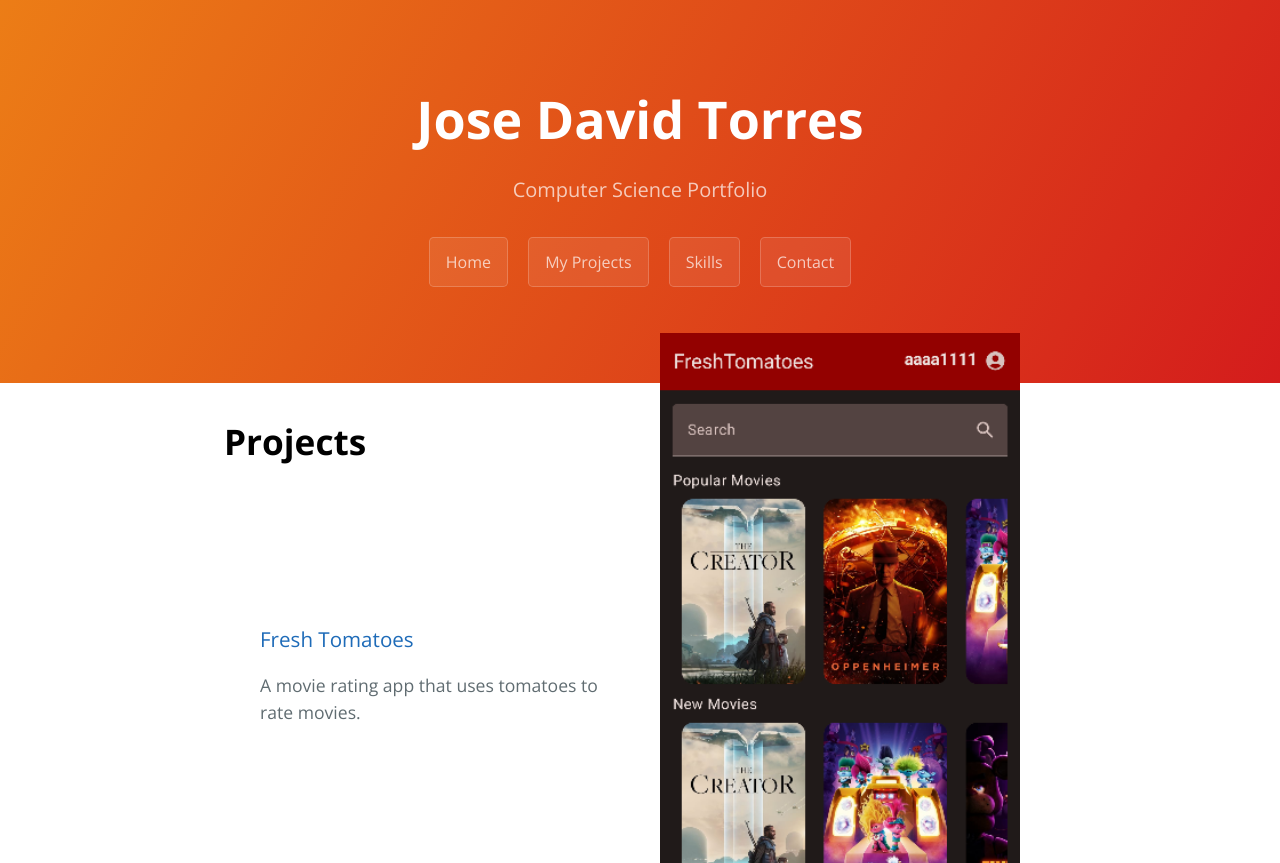
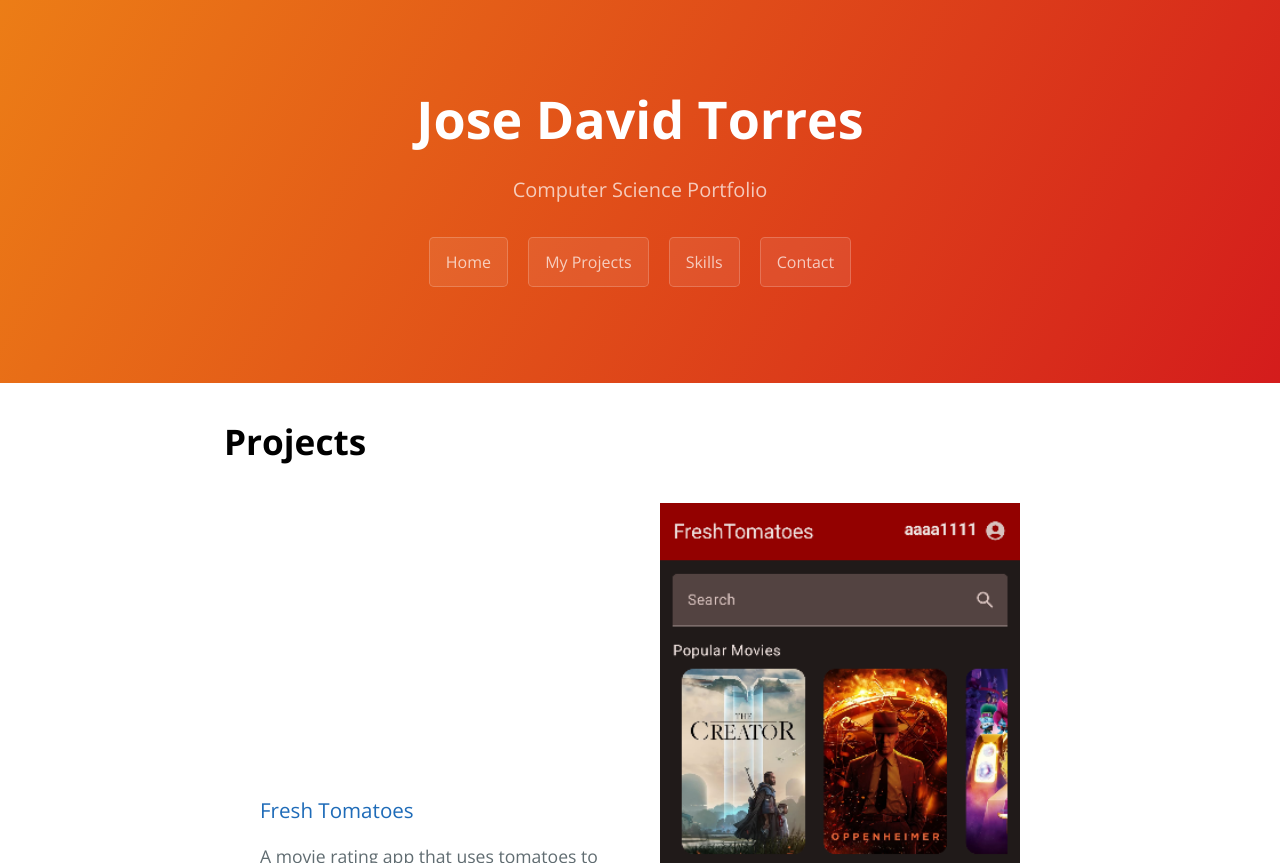
Before and after one commit to Josed0912/josed0912.github.io, a Jekyll site: the page built from blog/index.md, in a window 1280 px wide. Shown: the top 863 px of the page. Built offline with Jekyll 4.4.1, drawn with Linux system fonts in a browser that asks for light colours; grey boxes are pictures that could not be loaded.

Commit message:
Update style.scss

```diff
--- a/assets/css/style.scss
+++ b/assets/css/style.scss
@@ -9,7 +9,6 @@
             align-items: center;
             max-width: 800px; /* Adjust the width as needed */
             margin: auto;
-            height: 400px;
         }
 
         /* Left side (title and text) */
@@ -18,8 +17,10 @@
             padding: 20px;
         }
 
-        .right{
-            width: 400px;
+        .right
+        {
+            flex : 1;
+            // width: 400px;
             padding: 20px;
         }
 
```
